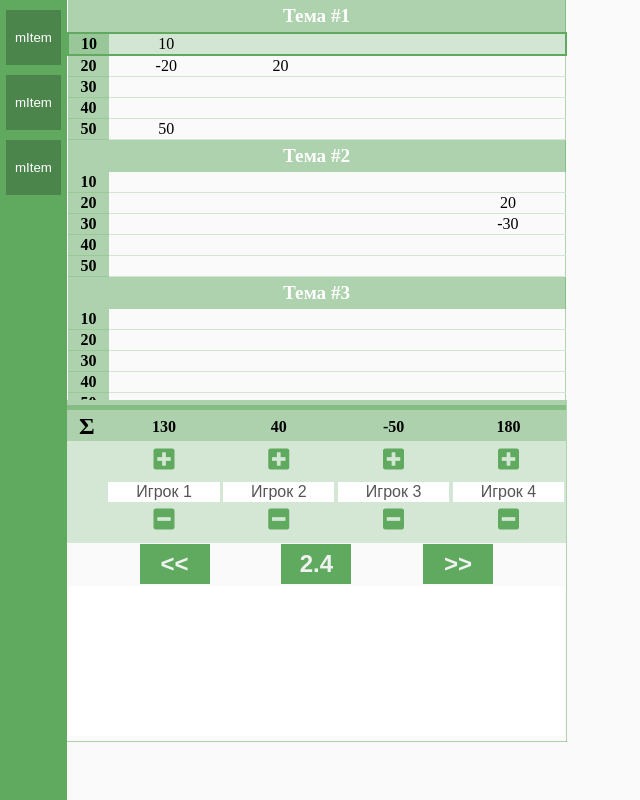
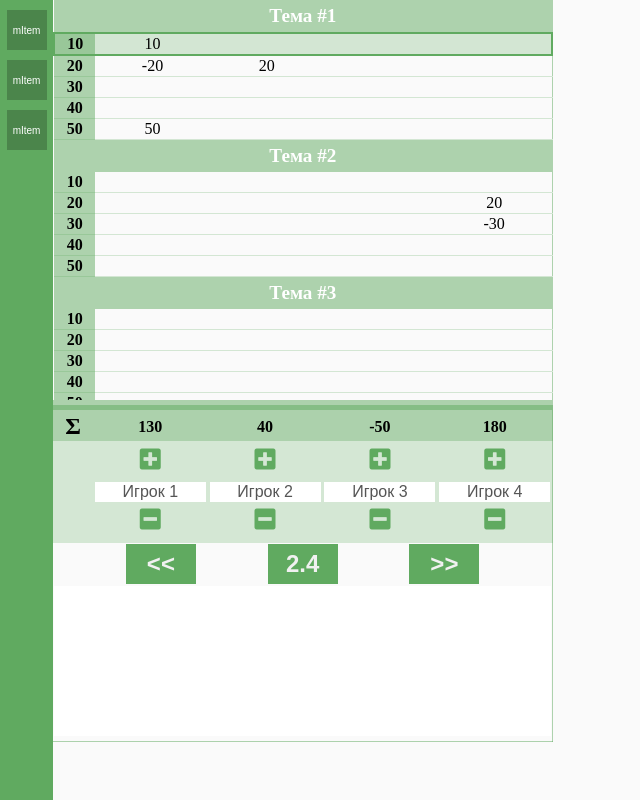
Before and after one commit to eXConf/sigma-x-react, a React (Create React App) app: page / in a window 1280 px wide. Shown: the whole page, without its empty margins (0-640 px from the left). Built offline with nearby package versions, Linux system fonts and the light colour scheme.

Commit message:
scaled down menu

```diff
--- a/public/style.css
+++ b/public/style.css
@@ -28,17 +28,18 @@
   flex-direction: column;
   align-items: center;
 
-  width: 60px;
+  width: 45px;
   padding: 10px 5px;
 }
 
 .menu-item {
-  width: 55px;
-  height: 55px;
+  width:40px;
+  height: 40px;
   margin-bottom: 10px;
   background-color: var(--theme-green-dark);
   color: white;
   border: none;
+  font-size: x-small;
 }
 
 .main-container {
```
